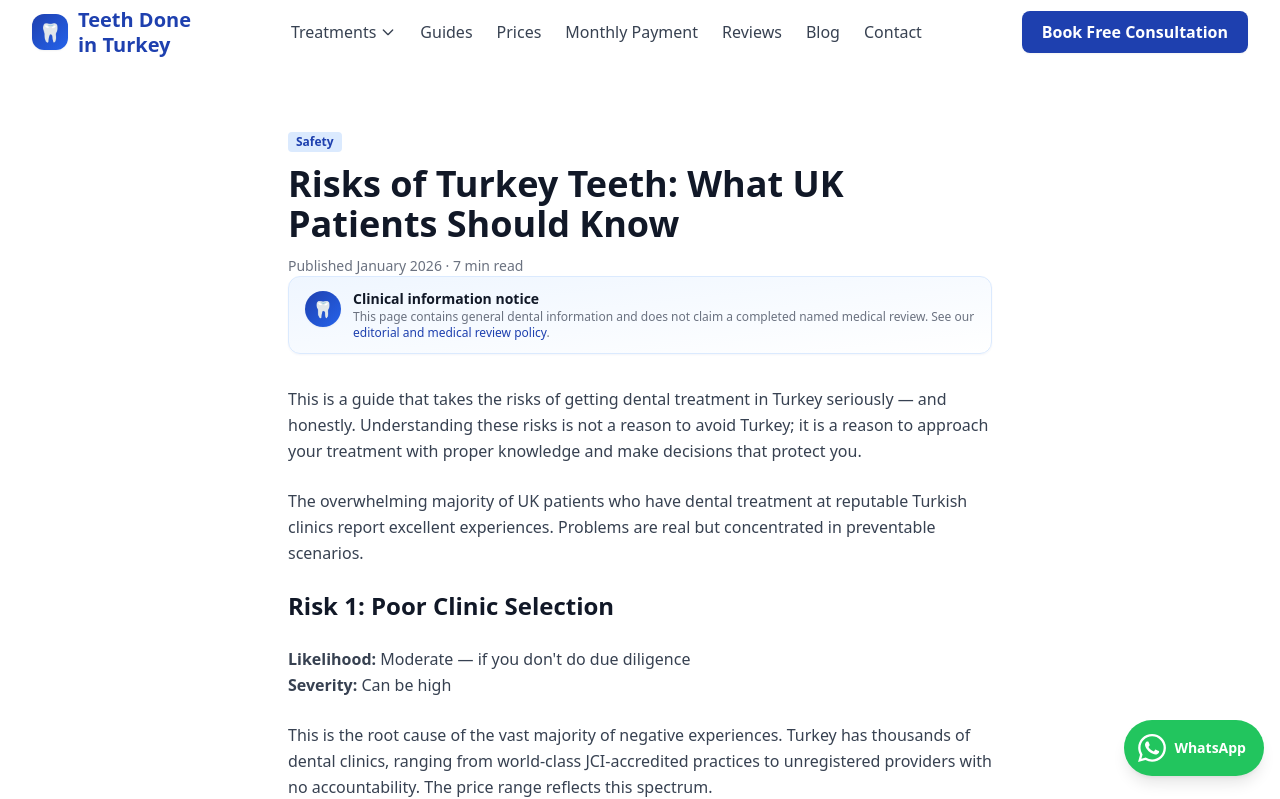
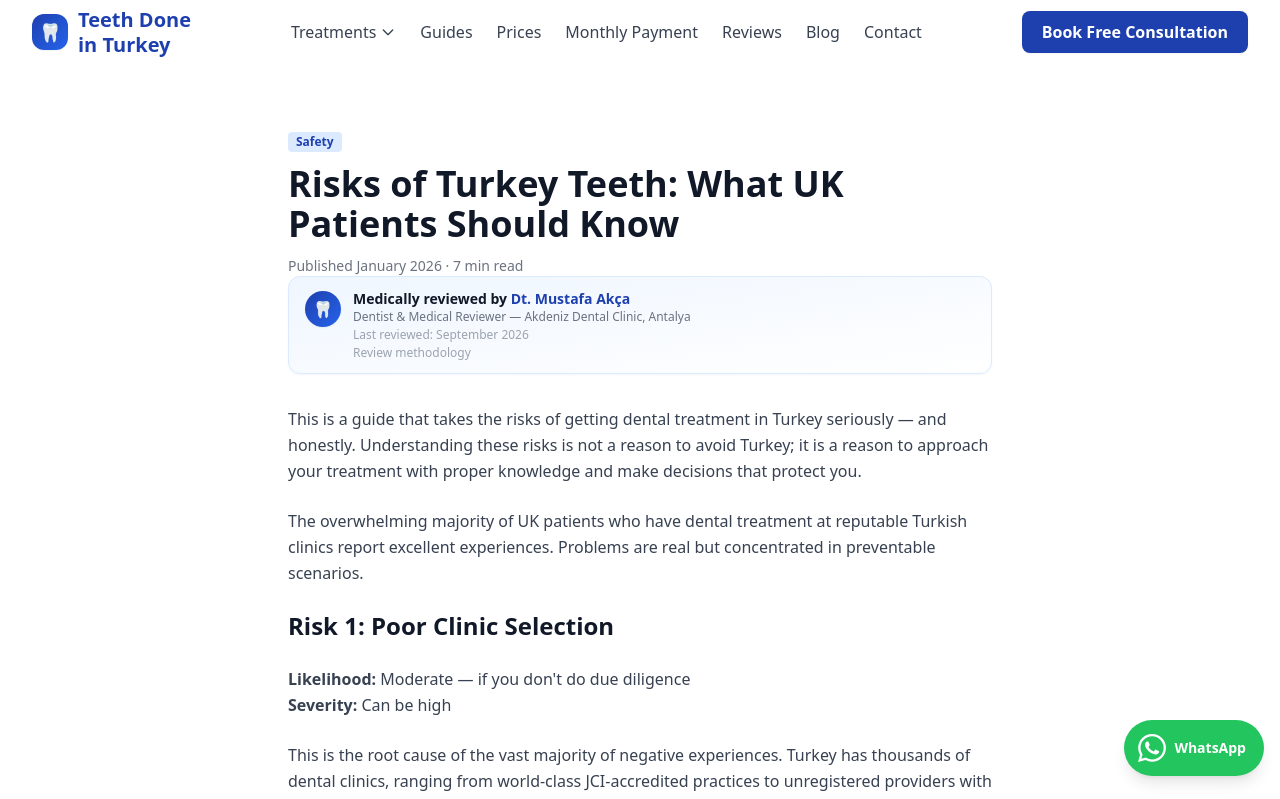
Before and after one commit to digiroiio-lgtm/teethdoneinturkey, a Next.js app: page /blog/risks-of-turkey-teeth in a window 1280 px wide. Shown: the top 799 px of the page. Built offline with nearby package versions, Linux system fonts and the light colour scheme.

Commit message:
feat(reviewer): attribute selected reviewed YMYL content

```diff
--- a/src/app/blog/risks-of-turkey-teeth/page.tsx
+++ b/src/app/blog/risks-of-turkey-teeth/page.tsx
@@ -2,6 +2,7 @@ import type { Metadata } from "next";
 import Link from "next/link";
 import MedicalReviewBadge from "@/components/MedicalReviewBadge";
 import ArticleJsonLd from "@/components/ArticleJsonLd";
+import { REVIEWER_PERSON, REVIEWER_HREF, REVIEWER_NAME, REVIEWER_TITLE } from "@/lib/reviewer";
 
 export const revalidate = 86400;
 
@@ -20,6 +21,7 @@ export default function RisksTurkeyTeethPage() {
         headline="Risks of Turkey Teeth – What to Know"
         description="An honest guide to the risks of getting teeth done in Turkey. What can go wrong, how likely it is, and how to protect yourself before booking."
         datePublished="2026-01-01"
+        reviewer={REVIEWER_PERSON}
         breadcrumbs={[
           { name: "Home", path: "/" },
           { name: "Blog", path: "/blog" },
@@ -31,7 +33,7 @@ export default function RisksTurkeyTeethPage() {
           <span className="inline-block bg-blue-100 text-[#1e40af] text-xs font-semibold px-2 py-0.5 rounded mb-3">Safety</span>
           <h1 className="text-3xl sm:text-4xl font-extrabold text-gray-900 mb-3">Risks of Turkey Teeth: What UK Patients Should Know</h1>
           <p className="text-gray-500 text-sm">Published January 2026 · 7 min read</p>
-          <MedicalReviewBadge />
+          <MedicalReviewBadge reviewerName={REVIEWER_NAME} reviewerTitle={REVIEWER_TITLE} reviewerHref={REVIEWER_HREF} reviewedDate="September 2026" />
         </div>
 
         <div className="space-y-6 text-gray-700 leading-relaxed">
```
